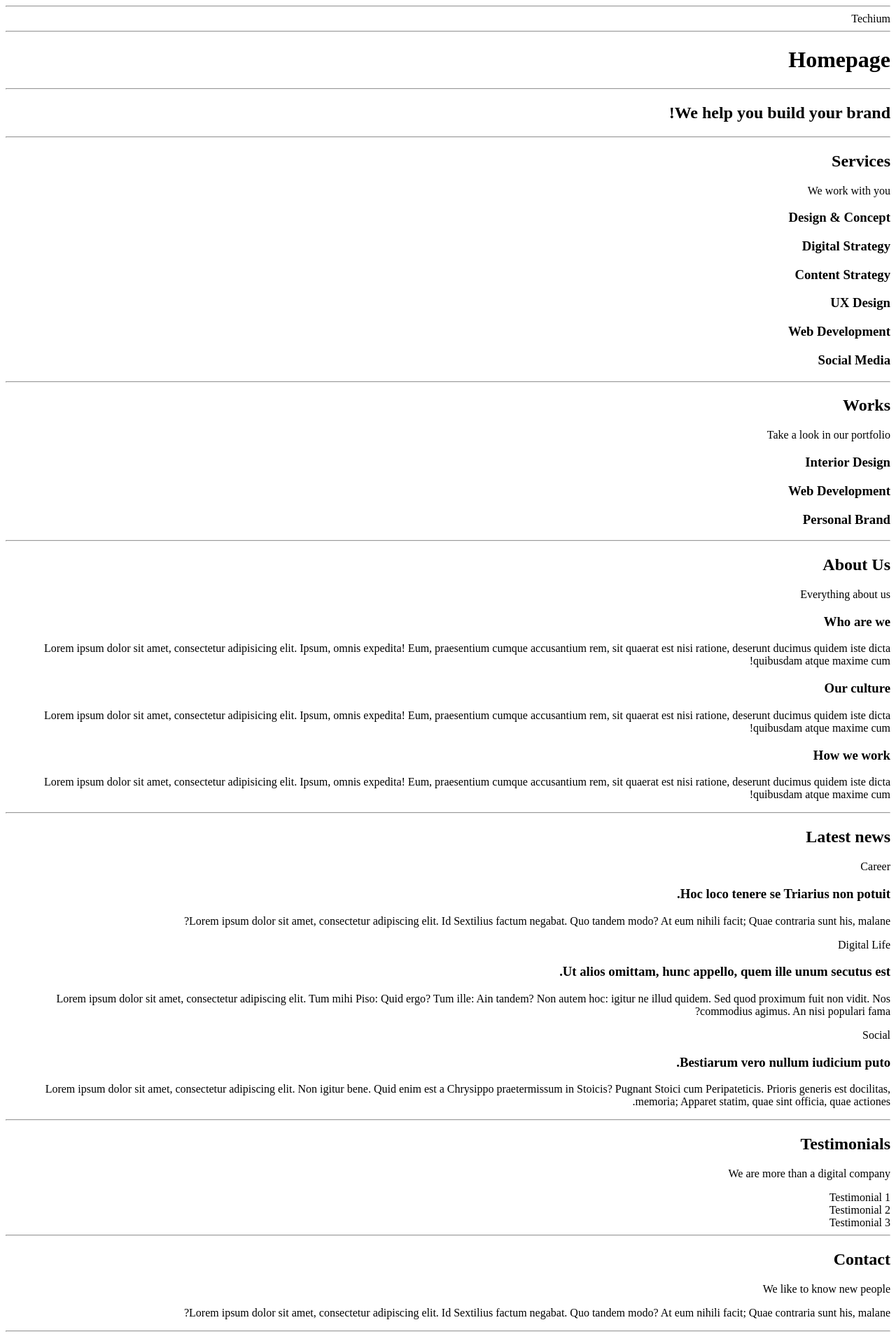
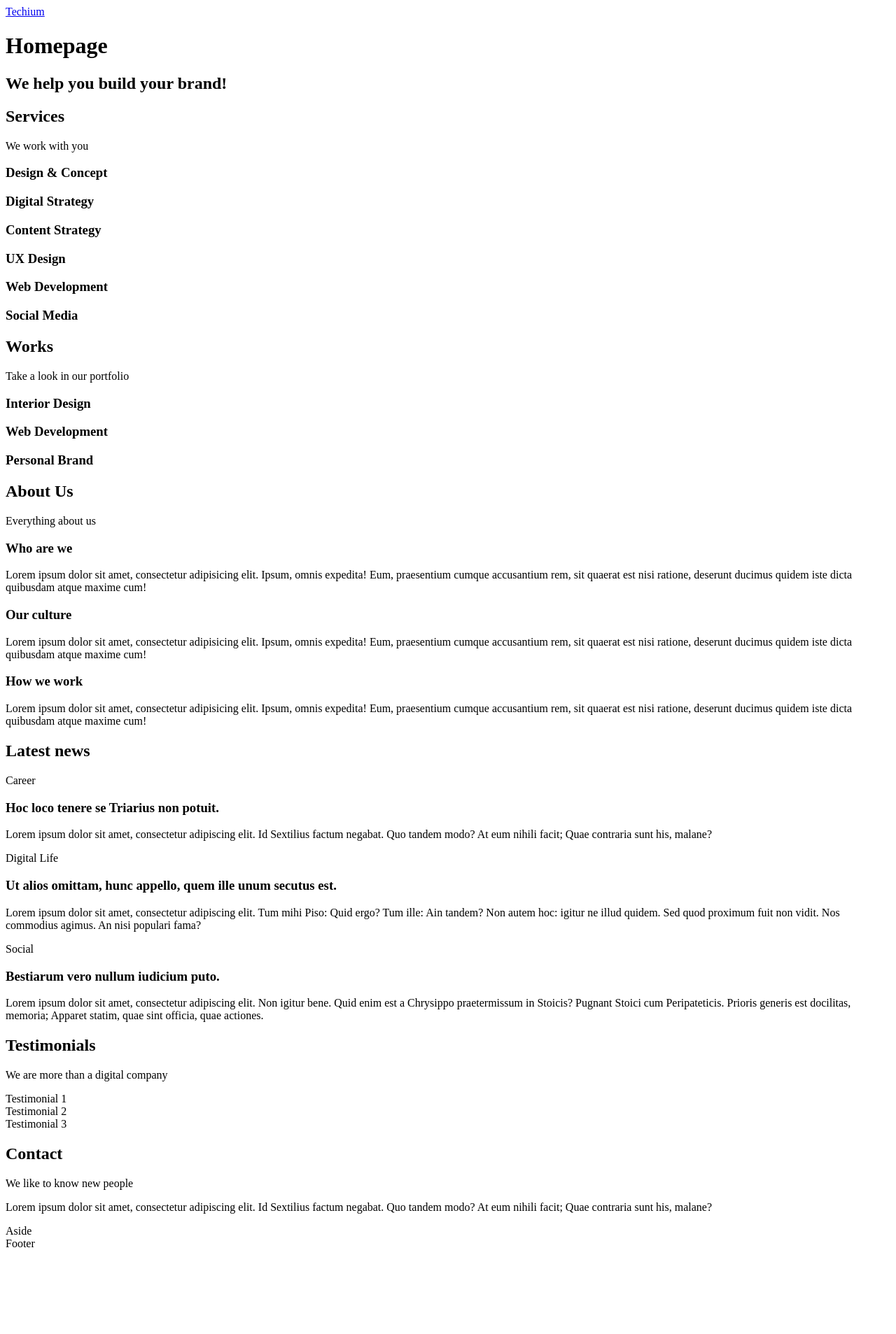
Before and after one commit to JeremiasInCode/holbertonschool-web_front_end, a plain HTML site: page html_advanced/17-index.html in a window 1280 px wide. Shown: the top 1907 px of the page at 70% size. After the commit the page ends 1795 px from the top, so only its background shows below. Drawn offline with Linux system fonts and the light colour scheme.

Commit message:
Fixes task 17

```diff
--- a/html_advanced/17-index.html
+++ b/html_advanced/17-index.html
@@ -1,40 +1,36 @@
 <!DOCTYPE html>
-<html lang="en" dir="rtl">
+<html lang="EN" dir="ltr">
 <head>
-    <meta charset="UTF-8">
-    <meta name="viewport" content="width=device-width, initial-scale=1.0", viewport-fit="cover">
-    <meta name="description", content="Techium is a digital agency">
-    <title>Homepage - Techium</title>
+    <meta charset="utf-8">
+    <meta name="viewport" content="width=device-width, initial-scale=1.0, viewport-fit=cover">
+    <title>Article - Techium</title>
+    <meta name="description" content="Techium is a digital agency">
     <link rel="icon" type="image/x-icon" href="./favicon.ico">
     <link rel="icon" type="image/png" href="./favicon.png">
 </head>
 <body>
-
-    <hr>
     <!-- Header -->
     <header>
         <div>
-            <span>Techium</span>
+            <div>
+                <a href="/">
+                    <span>Techium</span>
+                </a>
+            </div>
             <nav></nav>
         </div>
     </header>
-
-    <hr>
     <!-- Main -->
     <main>
         <h1>Homepage</h1>
-
-        <hr>
-        <!-- Hero Section -->
-        <section class="hero_section">
+        <!-- Hero section -->
+        <section>
             <div>
                 <h2>We help you build your brand!</h2>
             </div>
         </section>
-
-        <hr>
         <!-- Services section -->
-        <section class="services_section">
+        <section>
             <div>
                 <header>
                     <h2>Services</h2>
@@ -50,105 +46,64 @@
                 </div>
             </div>
         </section>
-
-        <hr>
         <!-- Works section -->
-        <section class="work_section">
+        <section>
             <div>
                 <header>
                     <h2>Works</h2>
                     <p>Take a look in our portfolio</p>
                 </header>
-
                 <div>
-                    <article>
-                        <h3>Interior Design</h3>
-                    </article>
-
-                    <article>
-                        <h3>Web Development</h3>
-                    </article>
-
-                    <article>
-                        <h3>Personal Brand</h3>
-                    </article>
+                    <article><h3>Interior Design</h3></article>
+                    <article><h3>Web Development</h3></article>
+                    <article><h3>Personal Brand</h3></article>
                 </div>
             </div>
         </section>
-
-        <hr>
         <!-- About Us section -->
-        <section class="aboutUs_section">
+        <section>
             <div>
                 <header>
                     <h2>About Us</h2>
                     <p>Everything about us</p>
                 </header>
-
                 <div>
                     <h3>Who are we</h3>
-                    <p>
-                        Lorem ipsum dolor sit amet, consectetur adipisicing elit. Ipsum, omnis expedita! Eum, praesentium cumque
-                        accusantium rem, sit quaerat est nisi ratione, deserunt ducimus quidem iste dicta quibusdam atque maxime
-                        cum!
-                    </p>
-
+                        <p>Lorem ipsum dolor sit amet, consectetur adipisicing elit. Ipsum, omnis expedita! Eum, praesentium cumque accusantium rem, sit quaerat est nisi ratione, deserunt ducimus quidem iste dicta quibusdam atque maxime cum!</p>
                     <h3>Our culture</h3>
-                    <p>
-                        Lorem ipsum dolor sit amet, consectetur adipisicing elit. Ipsum, omnis expedita! Eum, praesentium cumque
-                        accusantium rem, sit quaerat est nisi ratione, deserunt ducimus quidem iste dicta quibusdam atque maxime
-                        cum!
-                    </p>
-
+                        <p>Lorem ipsum dolor sit amet, consectetur adipisicing elit. Ipsum, omnis expedita! Eum, praesentium cumque accusantium rem, sit quaerat est nisi ratione, deserunt ducimus quidem iste dicta quibusdam atque maxime cum!</p>
                     <h3>How we work</h3>
-                    <p>
-                        Lorem ipsum dolor sit amet, consectetur adipisicing elit. Ipsum, omnis expedita! Eum, praesentium cumque
-                        accusantium rem, sit quaerat est nisi ratione, deserunt ducimus quidem iste dicta quibusdam atque maxime
-                        cum!
-                    </p>
+                        <p>Lorem ipsum dolor sit amet, consectetur adipisicing elit. Ipsum, omnis expedita! Eum, praesentium cumque accusantium rem, sit quaerat est nisi ratione, deserunt ducimus quidem iste dicta quibusdam atque maxime cum!</p>
                 </div>
             </div>
         </section>
-
-        <hr>
         <!-- Latest news section -->
-        <section class="latestNews_section">
+        <section>
             <div>
                 <header>
                     <h2>Latest news</h2>
                 </header>
-
                 <div>
                     <article>
                         <p>Career</p>
                         <h3>Hoc loco tenere se Triarius non potuit.</h3>
-                        <p>
-                            Lorem ipsum dolor sit amet, consectetur adipiscing elit. Id Sextilius factum negabat. Quo tandem modo? At eum nihili facit; Quae contraria sunt his, malane?
-                        </p>
+                        <p>Lorem ipsum dolor sit amet, consectetur adipiscing elit. Id Sextilius factum negabat. Quo tandem modo? At eum nihili facit; Quae contraria sunt his, malane?</p>
                     </article>
-
                     <article>
                         <p>Digital Life</p>
                         <h3>Ut alios omittam, hunc appello, quem ille unum secutus est.</h3>
-                        <p>
-                            Lorem ipsum dolor sit amet, consectetur adipiscing elit. Tum mihi Piso: Quid ergo? Tum ille: Ain tandem? Non autem hoc: igitur ne illud quidem. Sed quod proximum fuit non vidit. Nos commodius agimus. An nisi populari fama?
-                        </p>
+                        <p>Lorem ipsum dolor sit amet, consectetur adipiscing elit. Tum mihi Piso: Quid ergo? Tum ille: Ain tandem? Non autem hoc: igitur ne illud quidem. Sed quod proximum fuit non vidit. Nos commodius agimus. An nisi populari fama?</p>
                     </article>
-
                     <article>
                         <p>Social</p>
                         <h3>Bestiarum vero nullum iudicium puto.</h3>
-                        <p>
-                            Lorem ipsum dolor sit amet, consectetur adipiscing elit. Non igitur bene. Quid enim est a Chrysippo praetermissum in Stoicis? Pugnant Stoici cum Peripateticis. Prioris generis est docilitas, memoria; Apparet statim, quae sint officia, quae actiones.
-                        </p>
+                        <p>Lorem ipsum dolor sit amet, consectetur adipiscing elit. Non igitur bene. Quid enim est a Chrysippo praetermissum in Stoicis? Pugnant Stoici cum Peripateticis. Prioris generis est docilitas, memoria; Apparet statim, quae sint officia, quae actiones.</p>
                     </article>
                 </div>
             </div>
         </section>
-
-        <hr>
         <!-- Testimonials section -->
-        <section class="testimonials_section">
+        <section>
             <div>
                 <header>
                     <h2>Testimonials</h2>
@@ -161,25 +116,22 @@
                 </div>
             </div>
         </section>
-
-        <hr>
         <!-- Contact section -->
-        <section class="contact_section">
+        <section>
             <div>
                 <header>
                     <h2>Contact</h2>
                     <p>We like to know new people</p>
                 </header>
                 <div>
-                    <p>
-                        Lorem ipsum dolor sit amet, consectetur adipiscing elit. Id Sextilius factum negabat. Quo tandem modo? At eum nihili facit; Quae contraria sunt his, malane?
-                    </p>
+                    <p>Lorem ipsum dolor sit amet, consectetur adipiscing elit. Id Sextilius factum negabat. Quo tandem modo? At eum nihili facit; Quae contraria sunt his, malane?</p>
                 </div>
             </div>
         </section>
+        <aside>
+            Aside
+        </aside>
     </main>
-
-    <hr>
     <!-- Footer -->
     <footer>
         <div>
```
